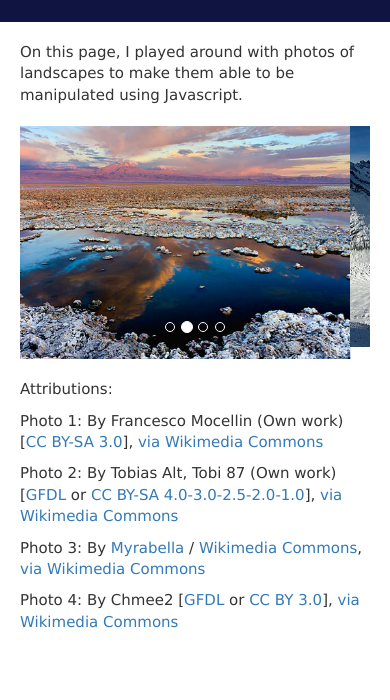
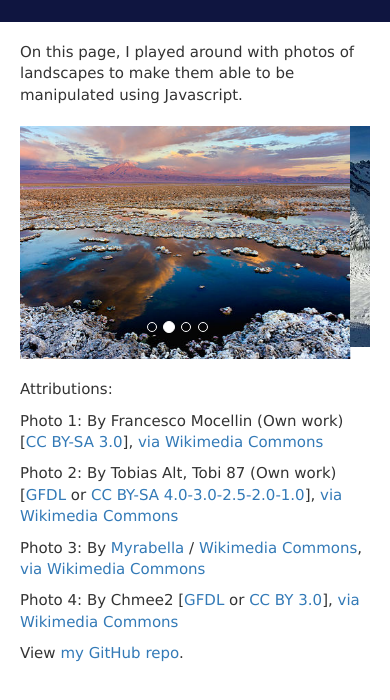
Before and after one commit to verdejavic/verdeja_project, a plain HTML site: page index.html in a window 390 px wide. Shown: the part 86-786 px from the top of the page. Drawn offline with Linux system fonts and the light colour scheme; a web font is replaced by a local one.

Commit message:
fixed carousel indicators width

```diff
--- a/css/styles.css
+++ b/css/styles.css
@@ -31,9 +31,16 @@ section {
   margin: 20px;
 }
 
+.carousel-indicators {
+  width: 50%;
+}
+
 @media (max-width: 768px) {
     #carousel {
       width:auto;
+    }
+    .carousel-indicators {
+      width: 50%;
     }
     h1, h4 {
         font-size: 175%;
--- a/index.html
+++ b/index.html
@@ -66,7 +66,10 @@
   <p>Photo 3: By <a href="/wiki/User:Myrabella" title="User:Myrabella">Myrabella</a>&nbsp;/&nbsp;<a href="/wiki/Main_Page" title="Main Page">Wikimedia Commons</a>, <a href="https://commons.wikimedia.org/wiki/File%3AGentau_Pic_du_Midi_Ossau.jpg">via Wikimedia Commons</a></p>
 
   <p>Photo 4: By Chmee2 [<a href="http://www.gnu.org/copyleft/fdl.html">GFDL</a> or <a href="http://creativecommons.org/licenses/by/3.0">CC BY 3.0</a>], <a href="https://commons.wikimedia.org/wiki/File%3AGiant&#039;s_Causeway_(14).JPG">via Wikimedia Commons</a></p>
+
+  <p>View <a href="https://github.com/verdejavic/verdeja_project">my GitHub repo</a>.</p>
 </div>
+
 
 
 
```
